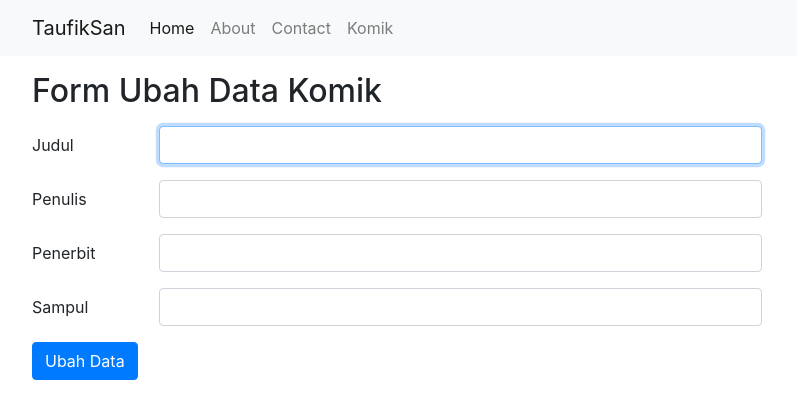
After one commit to taufik17/ci4app, a CodeIgniter 4 app: template ci4app/app/Views/komik/edit.php in a window 1280 px wide. The commit adds this page. Shown: the top 419 px of the page, without its empty margins (53-850 px from the left). Run offline with PHP 8.4 and a stand-in for CodeIgniter, Linux system fonts and the light colour scheme; the template is opened without the code that fills it, so the values that code supplies are empty; some libraries are stand-ins or nearby versions.

Commit message:
delete & edit

```diff
--- a/ci4app/app/Config/Routes.php
+++ b/ci4app/app/Config/Routes.php
@@ -31,8 +31,11 @@ $routes->setAutoRoute(true);
 // We get a performance increase by specifying the default
 // route since we don't have to scan directories.
 $routes->get('/', 'Pages::index');
+
 $routes->get('/komik/create', 'Komik::create');
-$routes->get('/komik/(:segment)', 'Komik::detail/$1');
+$routes->get('/komik/edit/(:segment)', 'Komik::edit/$1');
+$routes->delete('/komik/(:num)', 'Komik::delete/$1');
+$routes->get('/komik/(:any)', 'Komik::detail/$1');
 
 // $routes->get('/coba/index', 'Coba::index');
 // $routes->get('/coba/about', 'Coba::about');
--- /dev/null
+++ b/ci4app/app/Views/komik/edit.php
@@ -0,0 +1,53 @@
+<?= $this->extend('layout/template'); ?>
+
+<?= $this->section('content'); ?>
+<div class="container">
+	<div class="row">
+		<div class="col-8">
+			<h2 class="my-3">Form Ubah Data Komik</h2>
+			<form action="/komik/update/<?= $komik['id']; ?>" method="POST">
+				<?= csrf_field(); ?>
+				<input type="hidden" name="slug" value="<?= $komik['slug']; ?>">
+			  <div class="form-group row">
+			    <label for="judul" class="col-sm-2 col-form-label">Judul</label>
+			    <div class="col-sm-10">
+			      <input type="text" class="form-control <?= ($validation->hasError('judul')) ? 'is-invalid' : ''; ?>" id="judul" name="judul" autofocus value="<?= (old('judul')) ? old('judul') : $komik['judul']; ?>">
+						<div class="invalid-feedback">
+							<?= $validation->getError('judul'); ?>
+						</div>
+			    </div>
+			  </div>
+			  <div class="form-group row">
+			    <label for="penulis" class="col-sm-2 col-form-label">Penulis</label>
+			    <div class="col-sm-10">
+			      <input type="text" class="form-control <?= ($validation->hasError('penulis')) ? 'is-invalid' : ''; ?>" id="penulis" name="penulis" value="<?= (old('penulis')) ? old('penulis') : $komik['penulis']; ?>">
+						<div class="invalid-feedback">
+							<?= $validation->getError('penulis'); ?>
+						</div>
+					</div>
+			  </div>
+				<div class="form-group row">
+			    <label for="penerbit" class="col-sm-2 col-form-label">Penerbit</label>
+			    <div class="col-sm-10">
+			      <input type="text" class="form-control <?= ($validation->hasError('penerbit')) ? 'is-invalid' : ''; ?>" id="penerbit" name="penerbit" value="<?= (old('penerbit')) ? old('penerbit') : $komik['penerbit']; ?>">
+						<div class="invalid-feedback">
+							<?= $validation->getError('penerbit'); ?>
+						</div>
+					</div>
+			  </div>
+				<div class="form-group row">
+			    <label for="sampul" class="col-sm-2 col-form-label">Sampul</label>
+			    <div class="col-sm-10">
+			      <input type="text" class="form-control" id="sampul" name="sampul" value="<?= (old('sampul')) ? old('sampul') : $komik['sampul']; ?>">
+			    </div>
+			  </div>
+			  <div class="form-group row">
+			    <div class="col-sm-10">
+			      <button type="submit" class="btn btn-primary">Ubah Data</button>
+			    </div>
+			  </div>
+			</form>
+		</div>
+	</div>
+</div>
+<?= $this->endSection(); ?>
```
Also changed, not shown: ci4app/app/Controllers/Komik.php (+68 -0 lines), ci4app/app/Views/komik/detail.php (+7 -2 lines).
